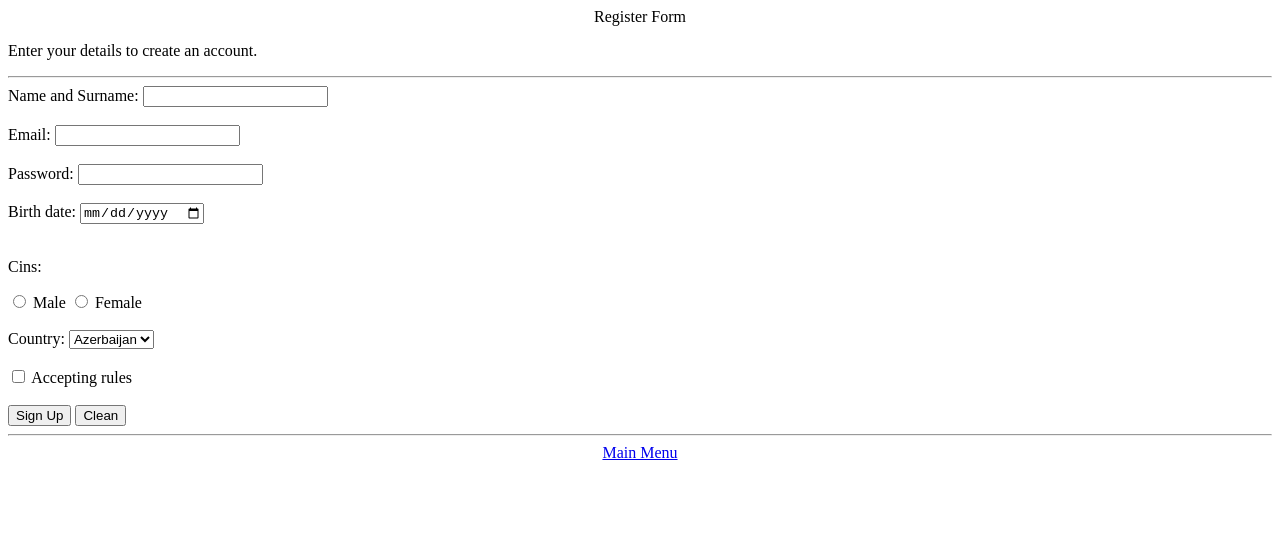
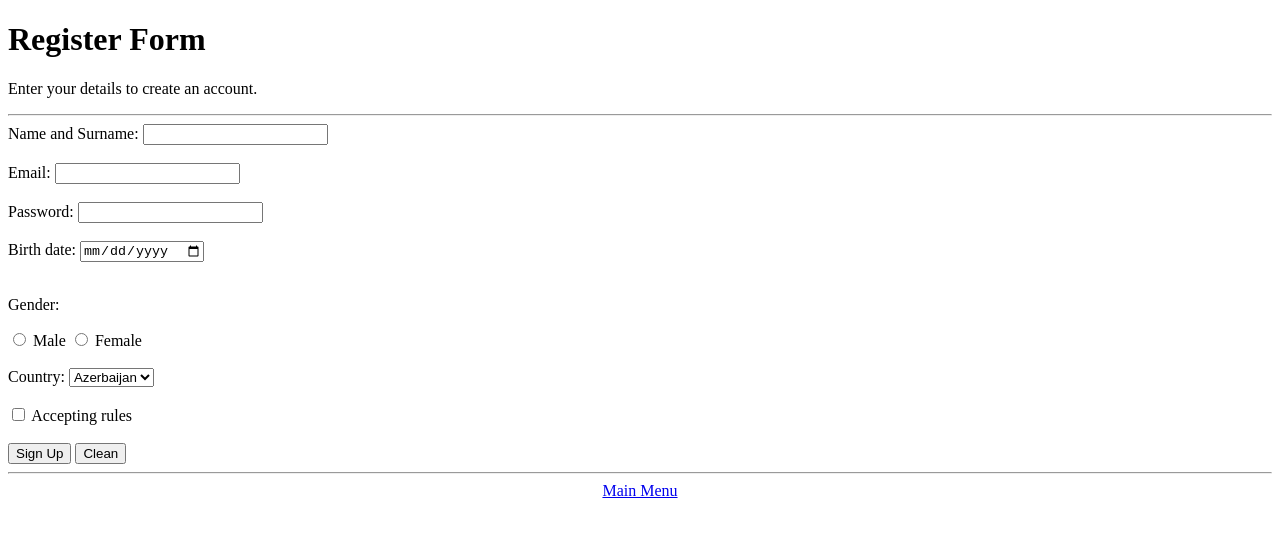
Before and after one commit to ibrahimxv/Html-Intro-Tags-Form-Input, a plain HTML site: page RestaurantWebsite/register.html in a window 1280 px wide. Drawn offline with Linux system fonts and the light colour scheme.

Commit message:
Final touches

```diff
--- a/RestaurantWebsite/register.html
+++ b/RestaurantWebsite/register.html
@@ -5,12 +5,12 @@
     <title>Register Form</title>
 </head>
 <body>
-    <center>Register Form</center>
+    <h1>Register Form</h1>
     <p>Enter your details to create an account.</p>
 
     <hr>
 
-    <form action="https://httpbin.org/post&quot" method="post"></form>
+    <form action="https://httpbin.org/post&quot" method="post">
         <label for="fullname">Name and Surname: </label>
         <input type="text" id="fullname" name="fullname" required>
         <br><br>
@@ -27,7 +27,7 @@
         <input type="date" id="birthdate" name="birthdate">
         <br><br>
 
-        <p>Cins:</p>
+        <p>Gender:</p>
         <input type="radio" id="male" name="gender" value="Male">
         <label for="male">Male</label>
 
```
Also changed, not shown: RestaurantWebsite/cv.html (+3 -3 lines).
